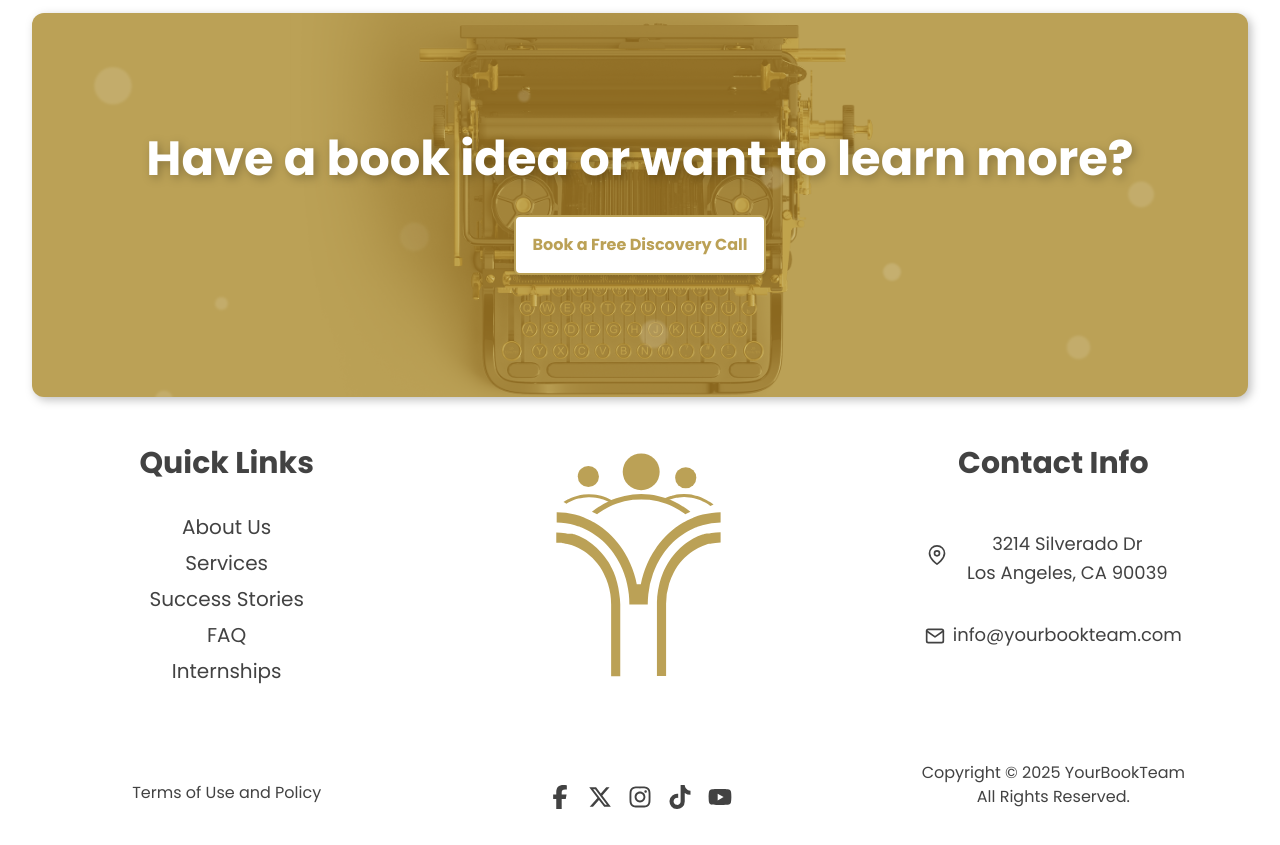
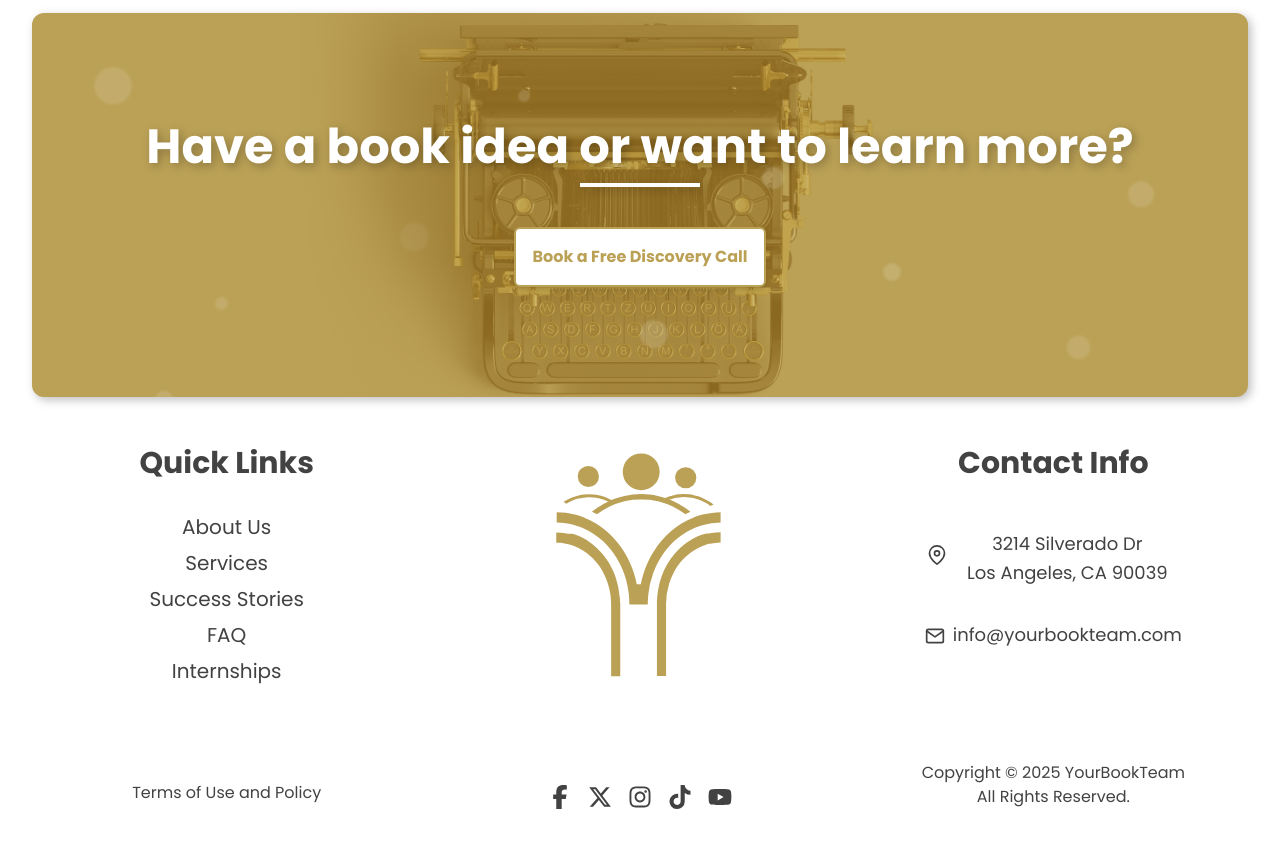
Before and after one commit to YourBookTeam/YBT_Website, a React (Vite) app: page /terms in a window 1280 px wide. Shown: the part 1660-2505 px from the top of the page. Built offline with nearby package versions, Linux system fonts and the light colour scheme; a web font is replaced by a local one.

Commit message:
added underline in book idea component

```diff
--- a/src/components/BookIdea.jsx
+++ b/src/components/BookIdea.jsx
@@ -13,8 +13,9 @@ const BookIdea = () => {
       style={{ backgroundImage: `url(${typewriter})` }}
     >
       <FloatingDots />
-      <h2 className="text-white text-2xl sm:text-4xl md:text-5xl font-bold text-center drop-shadow-hero mb-8">
+      <h2 className="flex flex-col items-center gap-3 text-white text-2xl sm:text-4xl md:text-5xl font-bold text-center drop-shadow-hero mb-10">
         Have a book idea or want to learn more?
+        <span className="block w-20 md:w-30 h-1 bg-white"></span>
       </h2>
       <DiscoveryButton onClick={scrollToTop} />
     </div>
```
